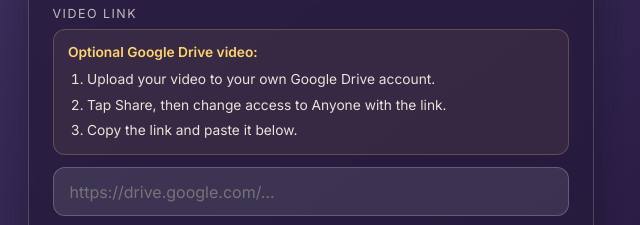
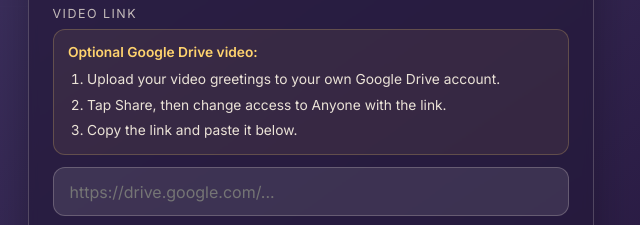
Before and after one commit to Xziannluis/HADA-ONG, a website: page submit.html in a window 1280 px wide. Shown: the part 554-779 px from the top of the page, 586-1226 px from the left. Drawn offline with nearby package versions, Linux system fonts and the light colour scheme.

Commit message:
Update Google Drive greeting wording

```diff
--- a/submit.html
+++ b/submit.html
@@ -56,7 +56,7 @@
             <div class="editor-form__guide">
               <p>Optional Google Drive video:</p>
               <ol>
-                <li>Upload your video to your own Google Drive account.</li>
+                <li>Upload your video greetings to your own Google Drive account.</li>
                 <li>Tap Share, then change access to Anyone with the link.</li>
                 <li>Copy the link and paste it below.</li>
               </ol>
```
